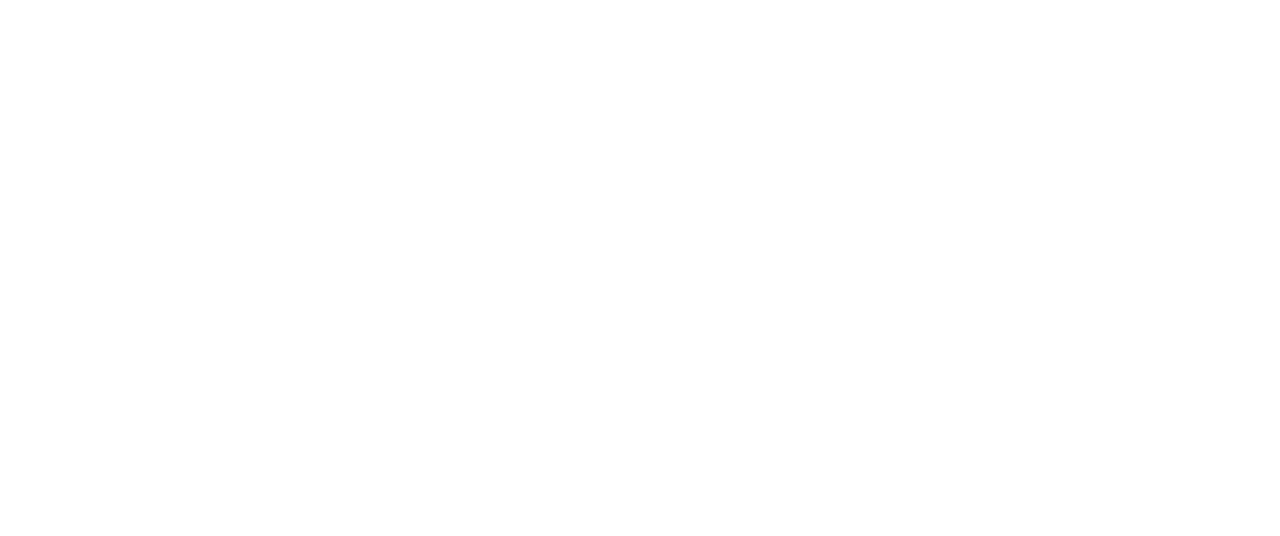
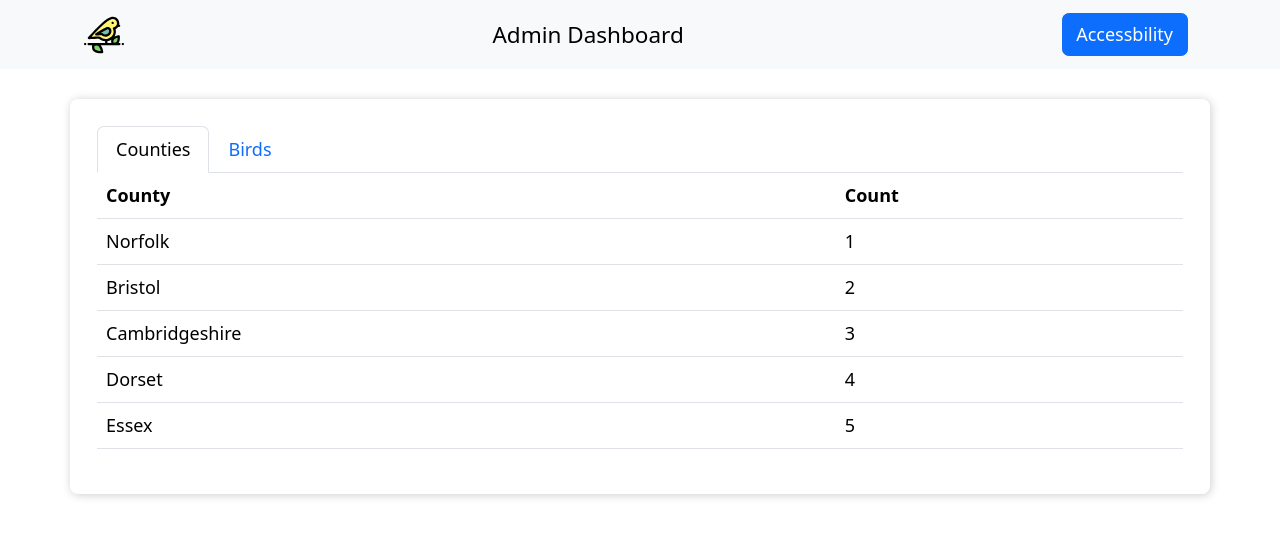
Before and after one commit to IgorSteps/dickcissel, a React (Create React App) app: page /admin in a window 1280 px wide. Before the commit this address had no page. Shown: the top 536 px of the page. Built offline with nearby package versions, Linux system fonts and the light colour scheme; what miragejs would draw is missing.

Commit message:
DIC-20: Admin mode (#13)
* Admin mode & admin observation

* High contrast added to table elemenets

* Cleanup

* Better approach

* NEw files

* Login for admins

```diff
--- a/src/App.css
+++ b/src/App.css
@@ -145,3 +145,19 @@ html[data-bs-theme="high-contrast"] .observation-form {
 html[data-bs-theme="high-contrast"] .card {
   outline: 1px solid white;
 }
+
+html[data-bs-theme="high-contrast"] th {
+  color: #fff;
+}
+
+html[data-bs-theme="high-contrast"] td {
+  color: #fff;
+}
+
+html[data-bs-theme="high-contrast"] #data-tables-tabs-tab-counties {
+  color: #fff;
+}
+
+html[data-bs-theme="high-contrast"] #data-tables-tabs-tab-birds {
+  color: #fff;
+}
--- a/src/App.js
+++ b/src/App.js
@@ -7,6 +7,7 @@ import {AuthProvider} from './components/context/authContext';
 import Home from "./components/home/home"
 import Observations from "./components/observations/observations"
 import BlogPage from './components/blog/blog';
+import AdminPage from './components/admin/admin';
 
 function App() {
   return (
@@ -17,6 +18,7 @@ function App() {
           <Route path="/home" element={<Home />} />
           <Route path="/observations" element={<Observations />} />
           <Route path="/blog" element={<BlogPage />} />
+          <Route path="/admin" element={<AdminPage />} />
         </Routes>
       </BrowserRouter>
     </AuthProvider>
--- /dev/null
+++ b/src/components/admin/admin.js
@@ -0,0 +1,15 @@
+import AdminNavbar from "./adminNavBar";
+import AdminDashbaord from "./dashboard";
+
+
+function AdminPage(){
+
+    return (
+        <>
+        <AdminNavbar />
+        <AdminDashbaord />
+        </>
+    )
+}
+
+export default AdminPage
--- /dev/null
+++ b/src/components/admin/adminNavBar.js
@@ -0,0 +1,39 @@
+import { Button } from 'react-bootstrap';
+import Container from 'react-bootstrap/Container';
+import Nav from 'react-bootstrap/Nav';
+import Navbar from 'react-bootstrap/Navbar';
+import React, { useState } from 'react';
+import AccessbilityModal from '../navbar/accessbilityModal';
+
+function AdminNavbar() {
+    // Accessbility Modal state.
+    const [show, setShow] = useState(false);
+    const handleClose = () => setShow(false);
+    const handleShow = () => setShow(true);
+
+    return (
+        <Navbar sticky="top" expand="lg" className="bg-body-tertiary">
+        <Container>
+            <Navbar.Brand href="#home">
+            <img
+                src="bird-svgrepo-com.svg"
+                width="40"
+                height="40"
+                className="img-fluid"
+                alt="Bird Watch Logo"
+            />
+            </Navbar.Brand>
+            <Navbar.Brand href="#home">
+                Admin Dashboard
+            </Navbar.Brand>
+            <Navbar.Toggle aria-controls="basic-navbar-nav" />
+
+            <Button className='mx-2' variant="primary" onClick={handleShow}>Accessbility</Button>
+            <AccessbilityModal show={show} handleClose={handleClose}></AccessbilityModal>
+
+        </Container>
+        </Navbar>
+  );
+}
+
+export default AdminNavbar;
--- /dev/null
+++ b/src/components/admin/dashboard.js
@@ -0,0 +1,79 @@
+import React from 'react';
+import { Container, Table } from 'react-bootstrap';
+import { Tabs, Tab } from 'react-bootstrap';
+
+
+function AdminDashbaord() {
+    return (
+            <Container className='p-4 observation-form'>
+                <Tabs defaultActiveKey="counties" id="admin-observation-tabs">
+                    <Tab eventKey="counties" title="Counties" id='counties'>
+                        <CountyCountTable />
+                    </Tab>
+                    <Tab eventKey="birds" title="Birds" id='birds'>
+                        <BirdCountTable />
+                    </Tab>
+                </Tabs>
+            </Container>
+    )
+}
+
+const CountyCountTable = () => {
+    const data = [
+        { county: 'Norfolk', count: 1 },
+        { county: 'Bristol', count: 2 },
+        { county: 'Cambridgeshire', count: 3 },
+        { county: 'Dorset', count: 4 },
+        { county: 'Essex', count: 5 }
+    ];
+
+    return (
+        <Table responsive>
+            <thead>
+                <tr>
+                    <th scope="col">County</th>
+                    <th scope="col">Count</th>
+                </tr>
+            </thead>
+            <tbody>
+                {data.map((item, index) => (
+                    <tr key={index}>
+                        <td>{item.county}</td>
+                        <td>{item.count}</td>
+                    </tr>
+                ))}
+            </tbody>
+        </Table>
+    );
+};
+
+const BirdCountTable = () => {
+    const data = [
+        { bird: 'Dickcissel', count: 1 },
+        { bird: 'Owl', count: 2 },
+        { bird: 'Parrot', count: 3 },
+        { bird: 'Seagul', count: 4 },
+        { bird: 'Pigeon', count: 5 }
+    ];
+
+    return (
+        <Table responsive>
+            <thead>
+                <tr>
+                    <th scope="col">Bird</th>
+                    <th scope="col">Count</th>
+                </tr>
+            </thead>
+            <tbody>
+                {data.map((item, index) => (
+                    <tr key={index}>
+                        <td>{item.bird}</td>
+                        <td>{item.count}</td>
+                    </tr>
+                ))}
+            </tbody>
+        </Table>
+    );
+};
+
+export default AdminDashbaord
--- a/src/components/login/login.js
+++ b/src/components/login/login.js
@@ -1,15 +1,22 @@
-import React from "react"
 import BasicNavbar from "../navbar/navbar"
 import { useNavigate } from 'react-router-dom';
+import React, { useState } from "react";
 
 export default function Login({ mode, handleLoginSuccess }) {
   let navigate = useNavigate();
+  const [email, setEmail] = useState('');
+  const [password, setPassword] = useState('');
 
   const handleSubmit = (e) => {
     e.preventDefault();
     e.stopPropagation();
     handleLoginSuccess();
-    navigate("/home");
+
+    if (email == 'admin@gmail.com' && password == 'admin') {
+      navigate("/admin");
+    } else {
+      navigate("/home");
+    }
   };
 
   return (
@@ -31,6 +38,7 @@ export default function Login({ mode, handleLoginSuccess }) {
               name="email" id="email"
               autoComplete="username"
               type="email"
+              onChange={e => setEmail(e.target.value)}
               className="form-control mt-1"
               placeholder="Enter email" />
           </div>
@@ -40,6 +48,7 @@ export default function Login({ mode, handleLoginSuccess }) {
             <input
               name="currentpassword" id="currentpassword"
               autoComplete="current-password"
+              onChange={e => setPassword(e.target.value)}
               type="password"
               className="form-control mt-1"
               placeholder="Enter password" />
```
Also changed, not shown: public/dickcissel copy.jpeg (deleted), 1 other file (tests, documents, lock files or other folders).
